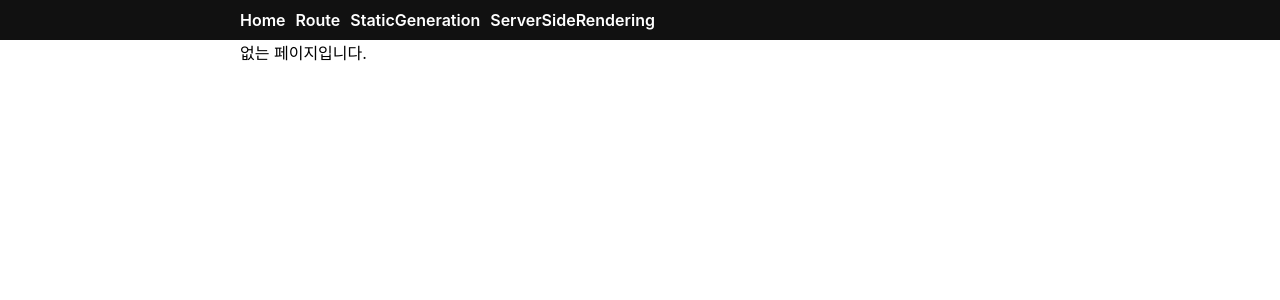
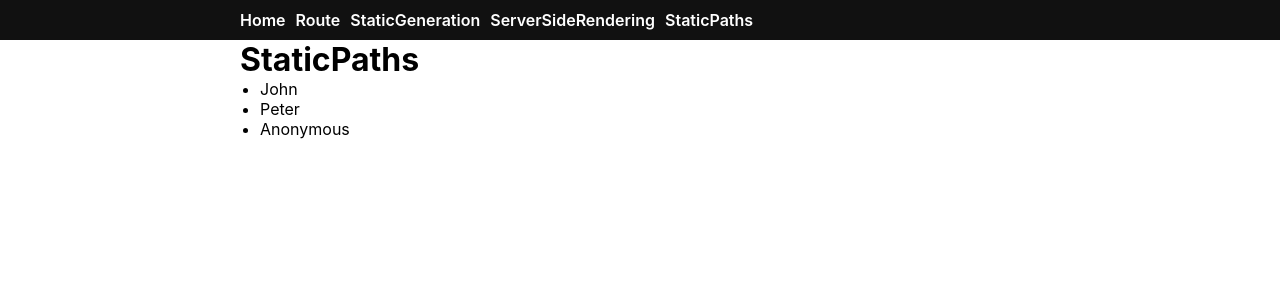
Before and after one commit to socratone/nextjs-example, a Next.js app: page /static-paths in a window 1280 px wide. Before the commit this address had no page. Shown: the top 300 px of the page. Built offline with nearby package versions, Linux system fonts and the light colour scheme.

Commit message:
feat: static paths 예제 추가

```diff
--- a/components/Layout.tsx
+++ b/components/Layout.tsx
@@ -14,6 +14,7 @@ const Layout = ({ children }: LayoutProps) => {
           <Link href="/route">Route</Link>
           <Link href="/static-generation">StaticGeneration</Link>
           <Link href="/server-side-rendering">ServerSideRendering</Link>
+          <Link href="/static-paths">StaticPaths</Link>
         </Nav>
       </Header>
       <Main>{children}</Main>
--- /dev/null
+++ b/pages/static-paths/index.tsx
@@ -0,0 +1,22 @@
+import Link from 'next/link';
+
+const StaticPaths = () => {
+  return (
+    <>
+      <h1>StaticPaths</h1>
+      <ul>
+        <li>
+          <Link href="/static-paths/john">John</Link>
+        </li>
+        <li>
+          <Link href="/static-paths/peter">Peter</Link>
+        </li>
+        <li>
+          <Link href="/static-paths/anonymous">Anonymous</Link>
+        </li>
+      </ul>
+    </>
+  );
+};
+
+export default StaticPaths;
```
Also changed, not shown: pages/static-paths/[user].tsx (added, +41 -0 lines).
